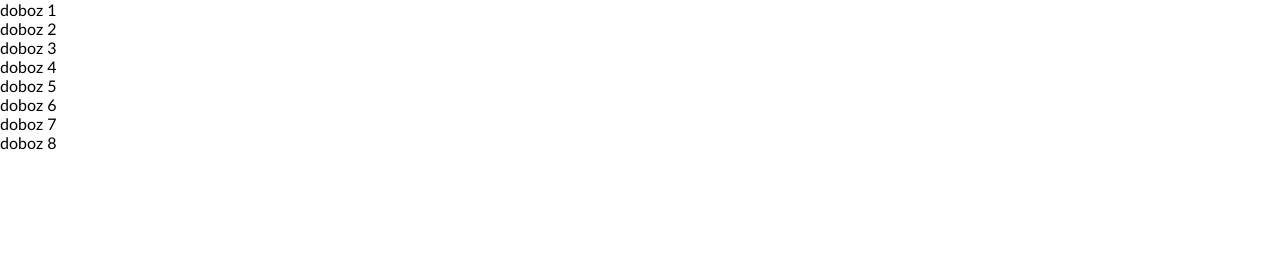
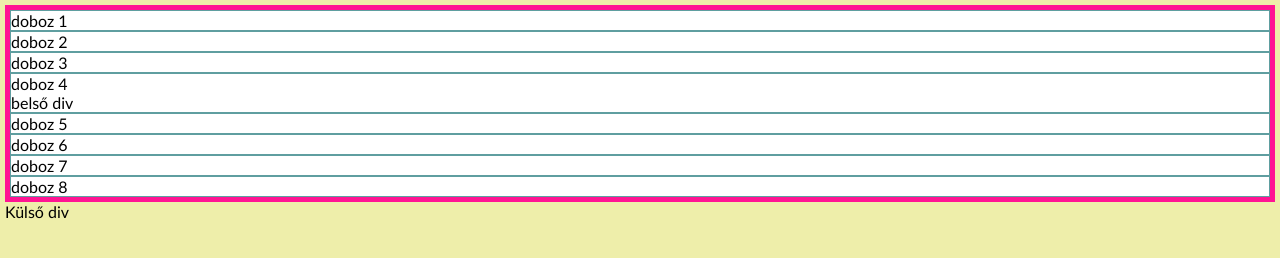
Before and after one commit to KisNorbi1985/2023.03.29-flex, a plain HTML site: page index.html in a window 1280 px wide. Drawn offline with Linux system fonts and the light colour scheme.

Commit message:
flex basic - > selector

```diff
--- a/index.html
+++ b/index.html
@@ -11,11 +11,16 @@
     <div>doboz 1</div>
     <div>doboz 2</div>
     <div>doboz 3</div>
-    <div>doboz 4</div>
+    <div>doboz 4
+        <div>belső div</div>
+    </div>
     <div>doboz 5</div>
     <div>doboz 6</div>
     <div>doboz 7</div>
     <div>doboz 8</div>
 </div>
+<div>
+    Külső div
+</div>
 </body>
 </html>
--- a/style.css
+++ b/style.css
@@ -4,5 +4,14 @@
     box-sizing: border-box;
 }
 body{
-    font-family: 'Trebuchet MS', 'Lucida Sans Unicode', 'Lucida Grande', 'Lucida Sans', Arial, sans-serif;
+    font-family: 'Trebuchet MS', 'Lucida Sans Unicode', 'Lucida Grande', 'Lucida Sans', Arial, sans-serif;/*Betűtípus fallback*/
+    background: #eea;
+    padding: 5px;
 }
+.container{
+    border: 5px solid deeppink;
+}
+.container > div{/*a container osztályon belüli közvetlen div*/
+    background: #fff;
+    border: 1px solid cadetblue;
+}
```
